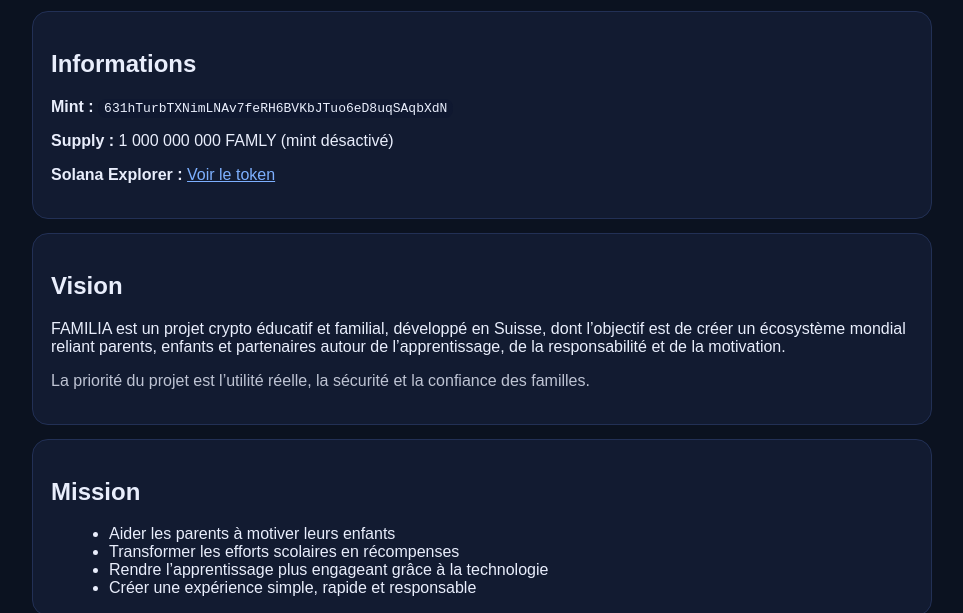
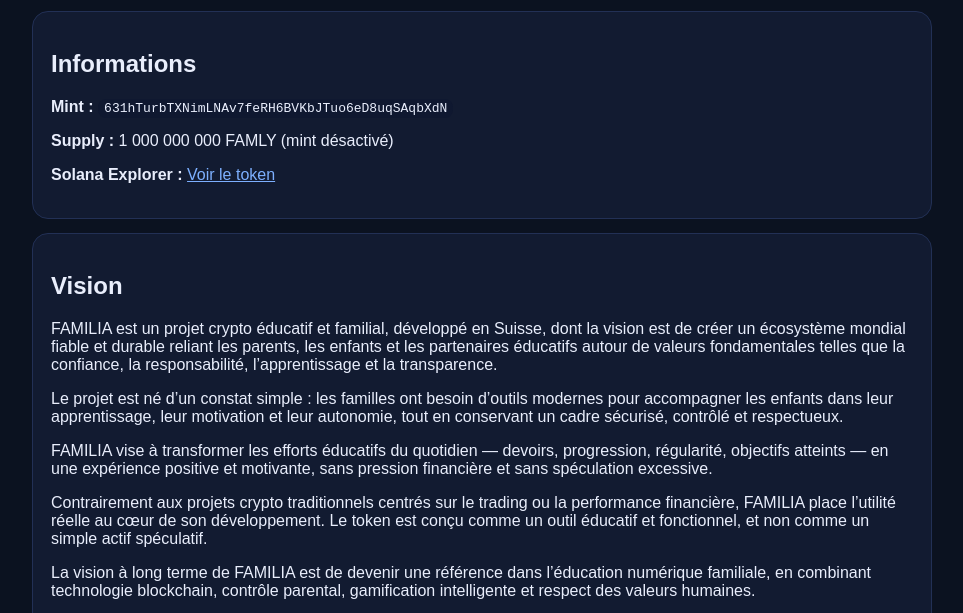
Before and after one commit to fener126/familia-token, a plain HTML site: page index.html in a window 1280 px wide. Shown: the part 179-792 px from the top of the page, without its empty margins (158-1121 px from the left). Drawn offline with Linux system fonts and the light colour scheme.

Commit message:
Update index.html

```diff
--- a/index.html
+++ b/index.html
@@ -1,4 +1,3 @@
-
 <!doctype html>
 <html lang="fr">
 <head>
@@ -46,16 +45,50 @@
       </p>
     </div>
 
-    <!-- VISION -->
+    <!-- VISION (LONGUE) -->
     <div class="card">
       <h2>Vision</h2>
+
       <p>
-        FAMILIA est un projet crypto éducatif et familial, développé en Suisse, dont l’objectif est de créer
-        un écosystème mondial reliant parents, enfants et partenaires autour de l’apprentissage,
-        de la responsabilité et de la motivation.
+        FAMILIA est un projet crypto éducatif et familial, développé en Suisse, dont la vision est de créer
+        un écosystème mondial fiable et durable reliant les parents, les enfants et les partenaires
+        éducatifs autour de valeurs fondamentales telles que la confiance, la responsabilité,
+        l’apprentissage et la transparence.
       </p>
+
+      <p>
+        Le projet est né d’un constat simple : les familles ont besoin d’outils modernes pour accompagner
+        les enfants dans leur apprentissage, leur motivation et leur autonomie, tout en conservant
+        un cadre sécurisé, contrôlé et respectueux.
+      </p>
+
+      <p>
+        FAMILIA vise à transformer les efforts éducatifs du quotidien — devoirs, progression,
+        régularité, objectifs atteints — en une expérience positive et motivante,
+        sans pression financière et sans spéculation excessive.
+      </p>
+
+      <p>
+        Contrairement aux projets crypto traditionnels centrés sur le trading ou la performance financière,
+        FAMILIA place l’utilité réelle au cœur de son développement. Le token est conçu comme
+        un outil éducatif et fonctionnel, et non comme un simple actif spéculatif.
+      </p>
+
+      <p>
+        La vision à long terme de FAMILIA est de devenir une référence dans l’éducation numérique familiale,
+        en combinant technologie blockchain, contrôle parental, gamification intelligente
+        et respect des valeurs humaines.
+      </p>
+
+      <p>
+        Le projet évoluera progressivement, en fonction des besoins réels des familles et de la communauté,
+        avec une attention particulière portée à la sécurité des enfants, à la protection des données
+        et à la transparence des mécanismes mis en place.
+      </p>
+
       <p class="muted">
-        La priorité du projet est l’utilité réelle, la sécurité et la confiance des familles.
+        FAMILIA s’inscrit dans une démarche long terme, responsable et éthique,
+        visant à construire une nouvelle manière d’utiliser la technologie au service des familles.
       </p>
     </div>
 
```
